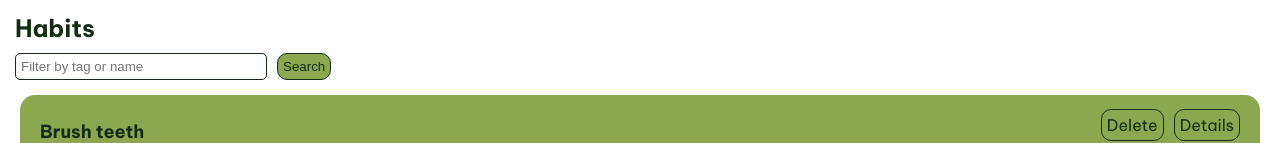
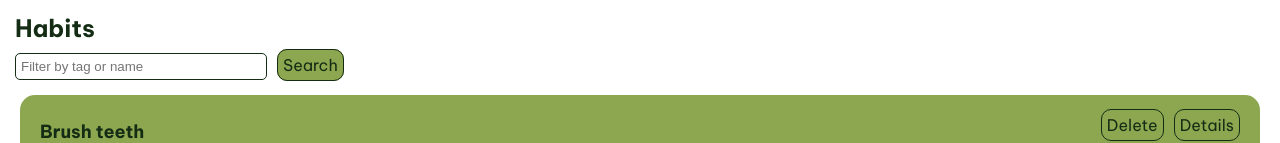
Before and after one commit to kandriam/habbit-prototype, an Angular app: page / in a window 1280 px wide. Shown: the part 447-590 px from the top of the page. Built offline with nearby package versions, Linux system fonts and the light colour scheme; data requests are answered from the project's data file.

Commit message:
fixed a button

```diff
--- a/src/app/home/home.ts
+++ b/src/app/home/home.ts
@@ -41,7 +41,7 @@ import { FormControl, FormGroup, ReactiveFormsModule } from '@angular/forms';
           <h2>Habits</h2>
           <form>
             <input id="search-bar" type="text" placeholder="Filter by tag or name" (input)="filterResults(filter.value)" #filter />
-            <button class="primary" type="button" (click)="filterResults(filter.value)">Search</button>
+            <a class="primary" type="button" (click)="filterResults(filter.value)">Search</a>
           </form>
         </section>
         <section class="results">
```
